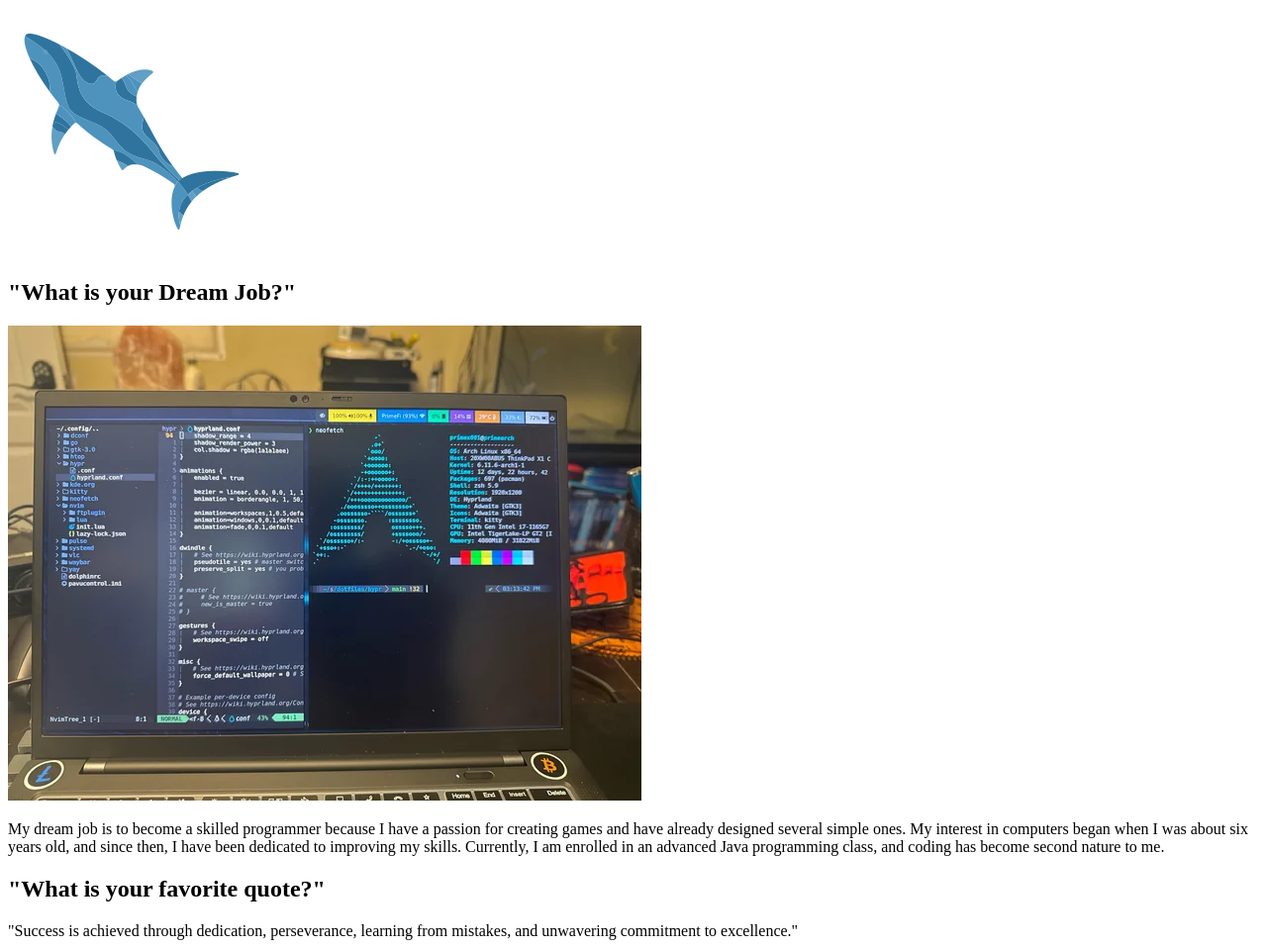
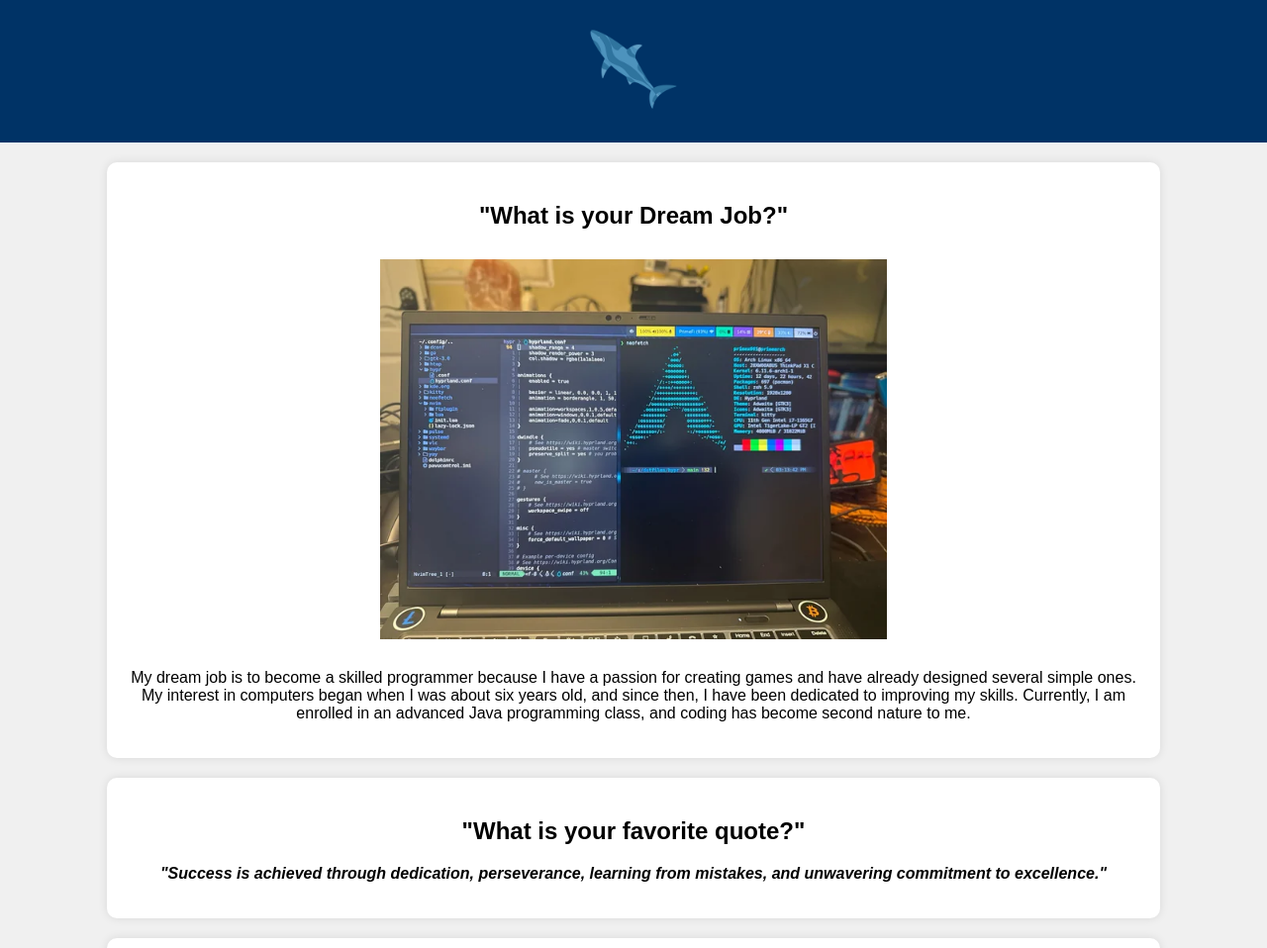
Before and after one commit to D3f4ult-dev/SHark-web, a plain HTML site: page index.html in a window 1280 px wide. Shown: the top 958 px of the page at 99% size. Drawn offline with Linux system fonts and the light colour scheme.

Commit message:
Update styles.css

```diff
--- a/styles.css
+++ b/styles.css
@@ -1,56 +1,60 @@
-<!DOCTYPE html>
-<html lang="en">
-<head>
-    <meta charset="UTF-8">
-    <meta name="viewport" content="width=device-width, initial-scale=1.0">
-    <title>Dream Job</title>
-    <link rel="stylesheet" href="styles.css">
-</head>
-<body>
-    <header>
-        <img src="shark.png" alt="Shark Logo" class="logo">
-    </header>
+body {
+    font-family: Arial, sans-serif;
+    margin: 0;
+    padding: 0;
+    background-color: #f0f0f0;
+    text-align: center;
+}
 
-    <div class="container">
-        <h2>"What is your Dream Job?"</h2>
-        <img src="archlinux.webp" alt="Programmer Image" class="center-img">
-        <div class="content">
-            <p>
-                Ever since I was a child, I have been fascinated by computers and programming. The ability to create interactive experiences through coding excites me. I have been designing simple game programs and am currently advancing my skills in JAVA programming, which comes naturally to me. My dream is to become an exceptional programmer who innovates and brings ideas to life.
-            </p>
-        </div>
-    </div>
+header {
+    background-color: #003366;
+    padding: 20px;
+}
 
-    <div class="container">
-        <h2>"What is your favorite quote?"</h2>
-        <div class="content">
-            <p class="quote">"Success is the result of perfection, hard work, learning from failure, loyalty, and persistence."</p>
-        </div>
-    </div>
+.logo {
+    width: 100px;
+    height: auto;
+}
 
-    <div class="container">
-        <h2>"What is your proudest moment of 2022?"</h2>
-        <div class="content">
-            <p>
-                My proudest accomplishment of 2022 was completing my degree with a 3.95 GPA. This achievement reflects my dedication, perseverance, and teamwork skills. Balancing individual assignments with group projects was challenging, but it strengthened my ability to adapt and collaborate. The journey was tough but rewarding, preparing me for a dynamic career where I can continue to learn and contribute value.
-            </p>
-        </div>
-    </div>
+.container {
+    background: white;
+    margin: 20px auto;
+    padding: 20px;
+    width: 80%;
+    border-radius: 10px;
+    box-shadow: 0 0 10px rgba(0, 0, 0, 0.1);
+    transition: transform 0.3s;
+}
 
-    <div class="container">
-        <h2>Who is my favorite football player?</h2>
-        <img src="chess.player.webp" alt="Favorite Player" class="center-img">
-    </div>
+.container:hover {
+    transform: scale(1.05);
+}
 
-    <div class="container">
-        <h2>What are your top 3 favorite foods?</h2>
-        <div class="content">
-            <ul>
-                <li>Pasta</li>
-                <li>Sushi</li>
-                <li>Crisps</li>
-            </ul>
-        </div>
-    </div>
-</body>
-</html>
+.center-img {
+    width: 50%;
+    height: auto;
+    margin: 10px 0;
+}
+
+.quote {
+    font-style: italic;
+    font-weight: bold;
+}
+
+ul {
+    list-style-type: none;
+    padding: 0;
+}
+
+li {
+    background: #003366;
+    color: white;
+    padding: 10px;
+    margin: 5px;
+    border-radius: 5px;
+    transition: background 0.3s;
+}
+
+li:hover {
+    background: #0055aa;
+}
```
